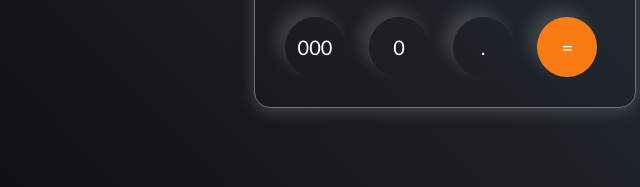
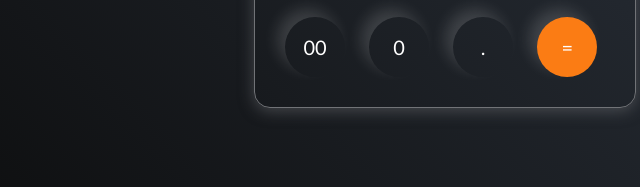
Before and after one commit to suhas-beleyur/simple-calculator, a plain HTML site: page index.html in a window 1280 px wide. Shown: the part 573-760 px from the top of the page, 195-835 px from the left. Drawn offline with Linux system fonts and the light colour scheme.

Commit message:
Update index.html

```diff
--- a/index.html
+++ b/index.html
@@ -34,7 +34,7 @@
             <button class="op">+</button>
         </div>
         <div>
-            <button>000</button>
+            <button>00</button>
             <button>0</button>
             <button>.</button>
             <button class="equalbtn">=</button>
```
